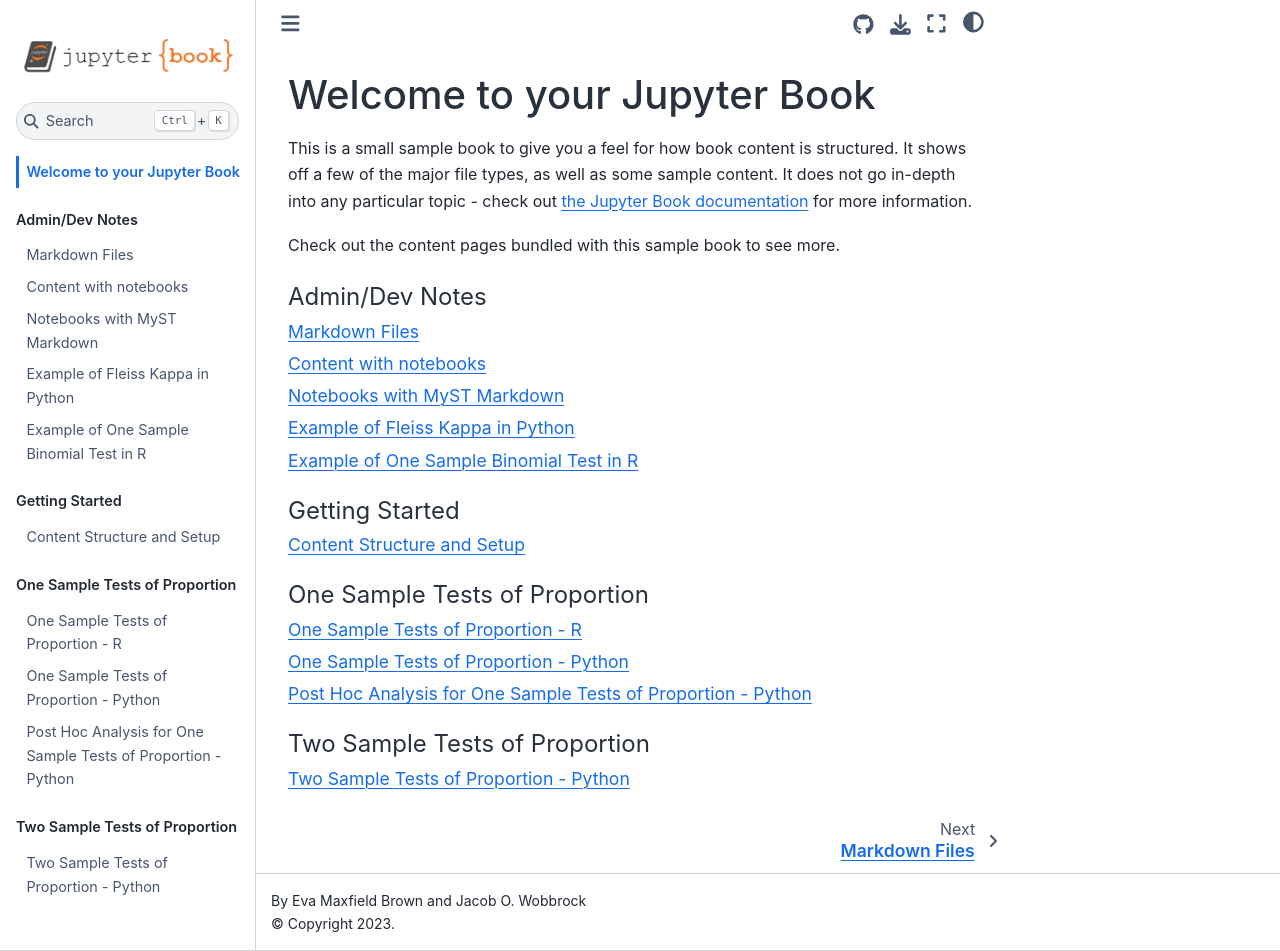
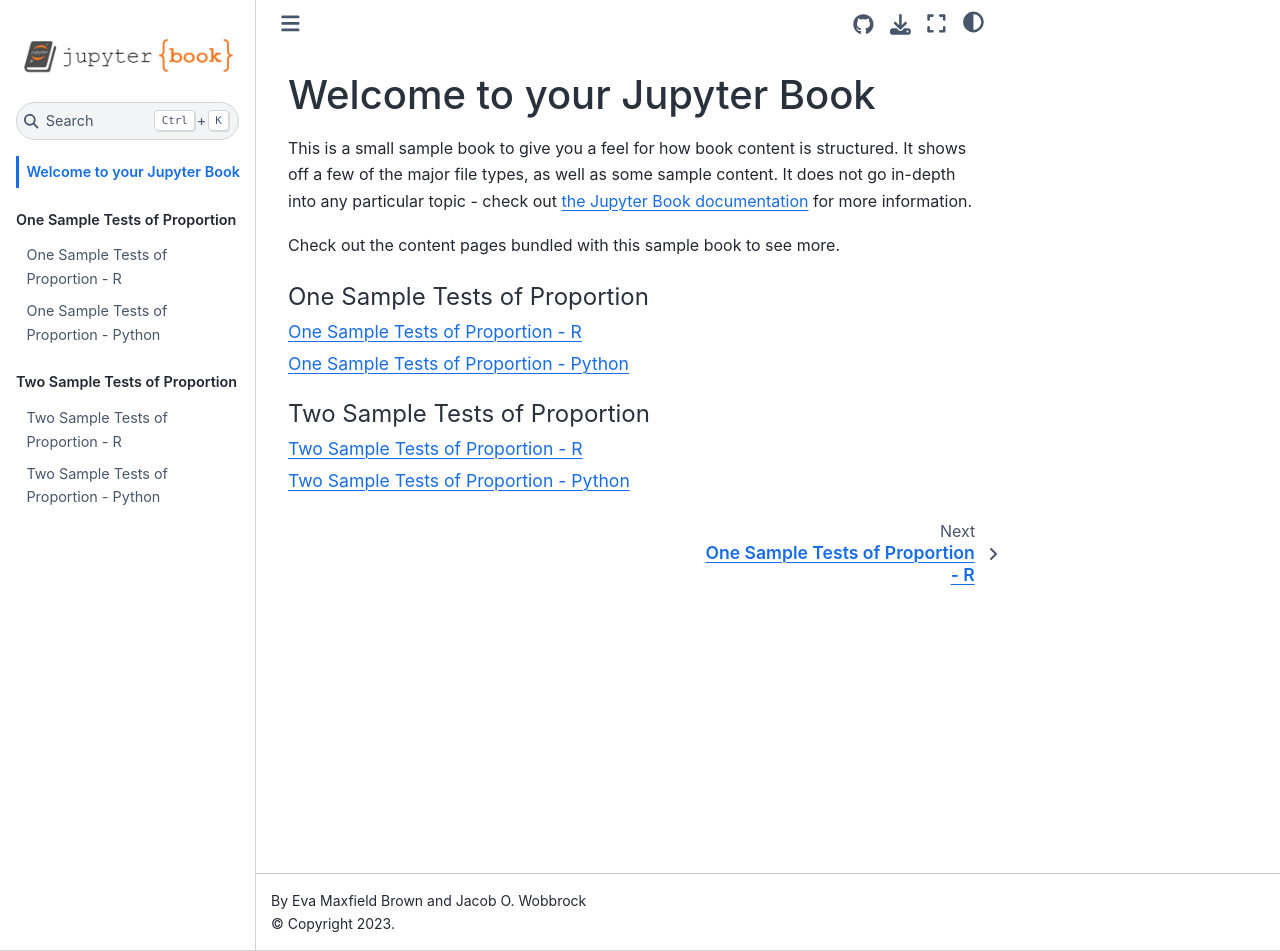
Before and after one commit to evamaxfield/statsbook, a Jupyter Book: the page built from intro.md, in a window 1280 px wide and 951 px high. Built offline with Jupyter Book 1.0.4 settings and Sphinx 7.4.7 and the Sphinx Book theme 1.1.4, drawn with Linux system fonts in a browser that asks for light colours.

Commit message:
R Proportions done (no post-hoc)

```diff
--- a/_toc.yml
+++ b/_toc.yml
@@ -4,21 +4,11 @@
 format: jb-book
 root: intro
 parts:
-- caption: Admin/Dev Notes
-  chapters:
-  - file: content/_admin/markdown
-  - file: content/_admin/notebooks
-  - file: content/_admin/markdown-notebooks
-  - file: content/_admin/example-py.ipynb
-  - file: content/_admin/example-r.ipynb
-- caption: Getting Started
-  chapters:
-  - file: content/00-setup/content-structure-and-setup.md
 - caption: One Sample Tests of Proportion
   chapters:
   - file: content/01-proportions/one-sample-tests-r.ipynb
   - file: content/01-proportions/one-sample-tests-py.ipynb
-  - file: content/01-proportions/one-sample-post-hoc-tests-py.ipynb
 - caption: Two Sample Tests of Proportion
   chapters:
+  - file: content/01-proportions/two-sample-tests-r.ipynb
   - file: content/01-proportions/two-sample-tests-py.ipynb
```
Also changed, not shown: content/01-proportions/one-sample-tests-r.ipynb, content/01-proportions/two-sample-tests-r.ipynb (added).
